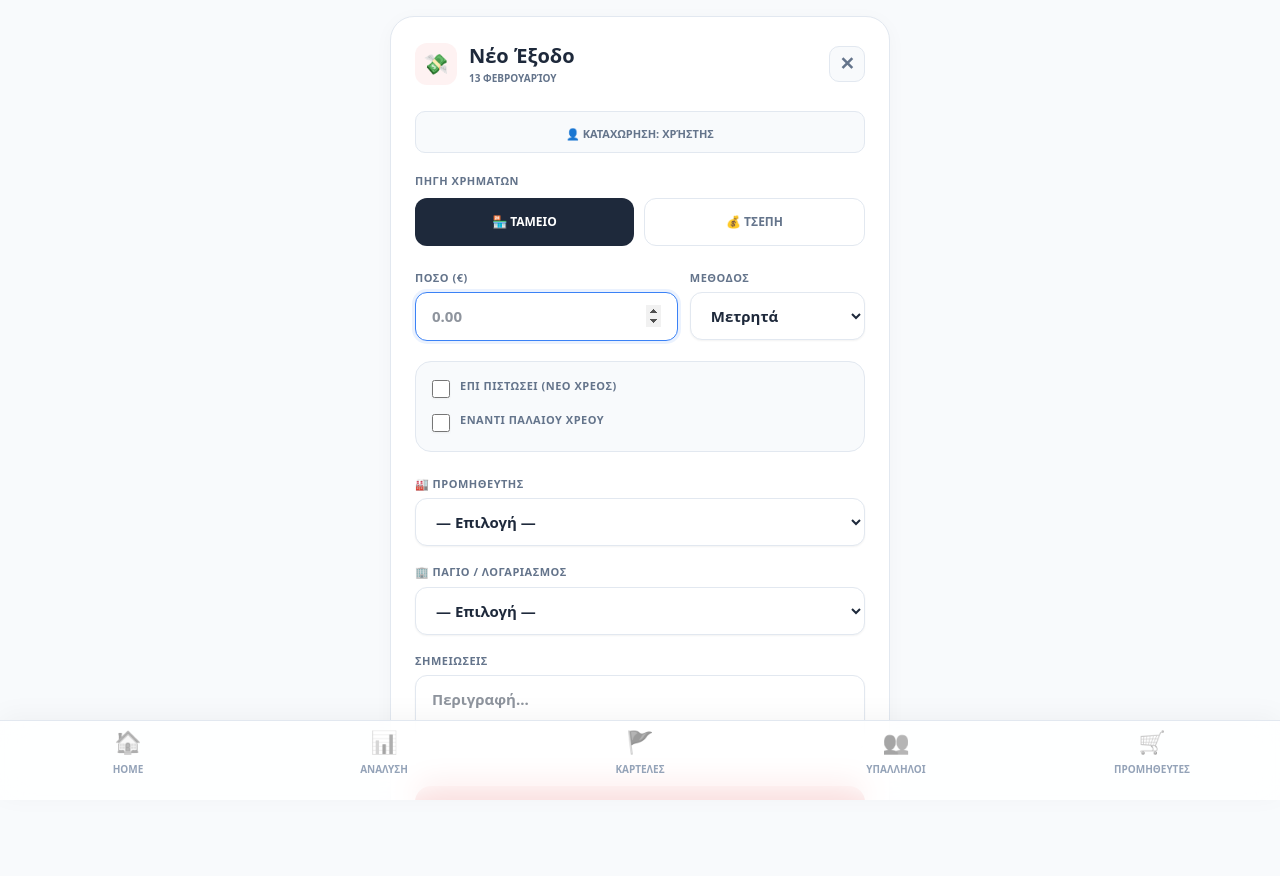
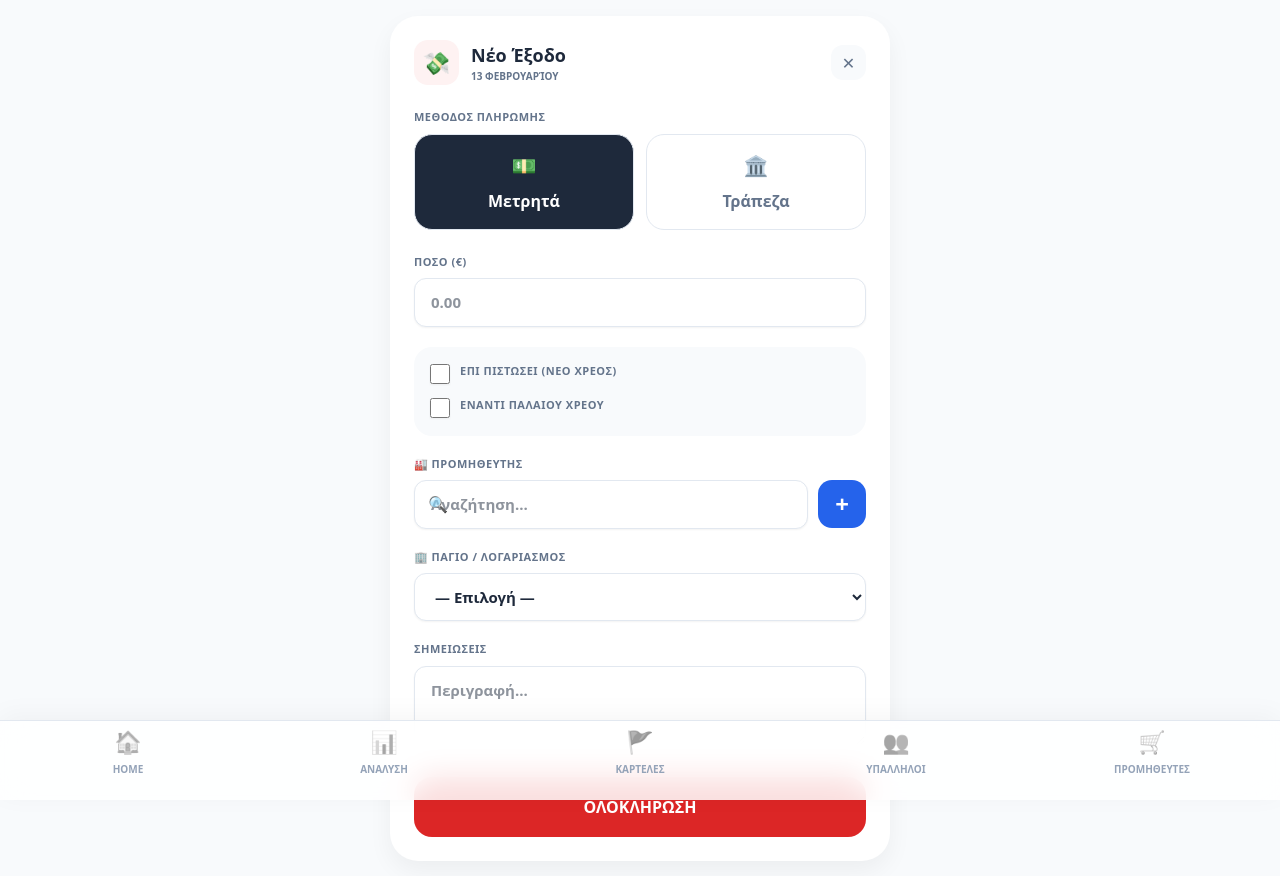
Before and after one commit to tsigris/cosy-management, a Next.js app: page /add-expense in a window 1280 px wide. Before the commit the page ends 800 px from the top, so only its background shows below. Built offline with nearby package versions, Linux system fonts and the light colour scheme.

Commit message:
Update page.tsx

```diff
--- a/src/app/add-expense/page.tsx
+++ b/src/app/add-expense/page.tsx
@@ -6,7 +6,6 @@ import { useRouter, useSearchParams } from 'next/navigation'
 import { supabase } from '@/lib/supabase'
 import Link from 'next/link'
 
-// --- ΕΠΑΓΓΕΛΜΑΤΙΚΗ ΠΑΛΕΤΑ ΧΡΩΜΑΤΩΝ ---
 const colors = {
   primaryDark: '#1e293b',
   secondaryText: '#64748b',
@@ -22,18 +21,13 @@ function AddExpenseForm() {
   const searchParams = useSearchParams()
 
   const urlSupId = searchParams.get('supId')
-  const urlAssetId = searchParams.get('assetId') // ΔΙΑΒΑΖΟΥΜΕ ΤΟ ASSET ID ΑΠΟ ΤΟ URL
+  const urlAssetId = searchParams.get('assetId')
   const isDebtMode = searchParams.get('mode') === 'debt'
 
   const getBusinessDate = () => {
     const now = new Date()
-    if (now.getHours() < 7) {
-      now.setDate(now.getDate() - 1)
-    }
-    const year = now.getFullYear()
-    const month = String(now.getMonth() + 1).padStart(2, '0')
-    const day = String(now.getDate()).padStart(2, '0')
-    return `${year}-${month}-${day}`
+    if (now.getHours() < 7) now.setDate(now.getDate() - 1)
+    return now.toISOString().split('T')[0]
   }
 
   const selectedDate = searchParams.get('date') || getBusinessDate()
@@ -43,22 +37,19 @@ function AddExpenseForm() {
   const [notes, setNotes] = useState('')
   const [isCredit, setIsCredit] = useState(false)
   const [isAgainstDebt, setIsAgainstDebt] = useState(isDebtMode)
-  const [source, setSource] = useState('store')
   const [currentUsername, setCurrentUsername] = useState('Χρήστης')
   const [loading, setLoading] = useState(true)
 
   const [suppliers, setSuppliers] = useState<any[]>([])
   const [fixedAssets, setFixedAssets] = useState<any[]>([])
+  const [searchTerm, setSearchTerm] = useState('')
   const [selectedSup, setSelectedSup] = useState(urlSupId || '')
-  const [selectedFixed, setSelectedFixed] = useState(urlAssetId || '') // ΑΡΧΙΚΟΠΟΙΗΣΗ ΜΕ ΤΟ URL ASSET ID
+  const [selectedFixed, setSelectedFixed] = useState(urlAssetId || '')
 
   const loadFormData = useCallback(async () => {
     try {
       const { data: { session } } = await supabase.auth.getSession()
-      if (!session?.user) {
-        setLoading(false)
-        return
-      }
+      if (!session?.user) return
 
       const { data: profile } = await supabase.from('profiles').select('username, store_id').eq('id', session.user.id).maybeSingle()
       if (profile?.username) setCurrentUsername(profile.username)
@@ -71,23 +62,20 @@ function AddExpenseForm() {
 
         if (sRes.data) setSuppliers(sRes.data)
         if (fRes.data) setFixedAssets(fRes.data)
-
-        // ΑΝ ΗΡΘΑΜΕ ΑΠΟ ΤΑ ΠΑΓΙΑ, ΣΙΓΟΥΡΕΥΟΥΜΕ ΟΤΙ ΕΧΕΙ ΕΠΙΛΕΓΕΙ ΤΟ ΣΩΣΤΟ
-        if (urlAssetId) {
-            setSelectedFixed(urlAssetId)
-            setSelectedSup('')
-        }
       }
     } catch (error) {
-      console.error('Error loading form data:', error)
+      console.error(error)
     } finally {
       setLoading(false)
     }
-  }, [urlAssetId, urlSupId])
+  }, [])
 
-  useEffect(() => {
-    loadFormData()
-  }, [loadFormData])
+  useEffect(() => { loadFormData() }, [loadFormData])
+
+  // Φιλτράρισμα προμηθευτών για την αναζήτηση
+  const filteredSuppliers = suppliers.filter(s =>
+    s.name.toLowerCase().includes(searchTerm.toLowerCase())
+  )
 
   async function handleSave() {
     if (!amount || Number(amount) <= 0) return alert('Συμπληρώστε το ποσό')
@@ -95,28 +83,25 @@ function AddExpenseForm() {
 
     try {
       const { data: { session } } = await supabase.auth.getSession()
-      const user = session?.user
-      const { data: profile } = await supabase.from('profiles').select('store_id').eq('id', user?.id).maybeSingle()
-
-      if (!profile?.store_id) throw new Error('Δεν βρέθηκε κατάστημα')
+      const { data: profile } = await supabase.from('profiles').select('store_id').eq('id', session?.user.id).maybeSingle()
 
       let category = 'Λοιπά'
       if (selectedSup) category = 'Εμπορεύματα'
       else if (selectedFixed) category = 'Πάγια'
 
       const payload = {
-        amount: source === 'pocket' ? -Math.abs(Number(amount)) : Number(amount),
+        amount: Number(amount),
         method: isCredit ? 'Πίστωση' : method,
-        notes: source === 'pocket' ? `(ΤΣΕΠΗ) ${notes}` : notes,
         is_credit: isCredit,
         type: isAgainstDebt ? 'debt_payment' : 'expense',
         date: selectedDate,
-        user_id: user?.id,
-        store_id: profile.store_id,
+        user_id: session?.user.id,
+        store_id: profile?.store_id,
         supplier_id: selectedSup || null,
         fixed_asset_id: selectedFixed || null,
-        category: source === 'pocket' ? 'pocket' : (isAgainstDebt ? 'Εξόφληση Χρέους' : category),
-        created_by_name: currentUsername
+        category: isAgainstDebt ? 'Εξόφληση Χρέους' : category,
+        created_by_name: currentUsername,
+        notes
       }
 
       const { error } = await supabase.from('transactions').insert([payload])
@@ -125,74 +110,53 @@ function AddExpenseForm() {
       router.push(`/?date=${selectedDate}`)
       router.refresh()
     } catch (error: any) {
-      alert('Σφάλμα: ' + error.message)
+      alert(error.message)
       setLoading(false)
     }
   }
 
-  const themeColor = isAgainstDebt ? colors.accentBlue : colors.accentRed;
+  return (
+    <main style={{ backgroundColor: colors.bgLight, minHeight: '100vh', padding: '16px' }}>
+      <div style={formCardStyle}>
 
-  return (
-    <main style={{ backgroundColor: colors.bgLight, height: '100vh', overflowY: 'auto', WebkitOverflowScrolling: 'touch' }}>
-      <div style={{ ...formCardStyle, marginBottom: '100px' }}>
-
-        <div style={{ display: 'flex', justifyContent: 'space-between', alignItems: 'center', marginBottom: '25px' }}>
+        <div style={headerRow}>
           <div style={{ display: 'flex', alignItems: 'center', gap: '12px' }}>
-            <div style={{ ...logoBoxStyle, backgroundColor: (isAgainstDebt || urlAssetId) ? '#dbeafe' : '#fef2f2' }}>
-              {(isAgainstDebt || urlAssetId) ? '💳' : '💸'}
-            </div>
+            <div style={{ ...logoBoxStyle, backgroundColor: '#fef2f2' }}>💸</div>
             <div>
-              <h1 style={{ fontWeight: '800', fontSize: '20px', margin: 0, color: colors.primaryDark }}>
-                {urlAssetId ? 'Πληρωμή Παγίου' : (isAgainstDebt ? 'Εξόφληση Χρέους' : 'Νέο Έξοδο')}
-              </h1>
-              <p style={{ margin: 0, fontSize: '10px', color: colors.secondaryText, fontWeight: '700' }}>
-                {new Date(selectedDate).toLocaleDateString('el-GR', { day: 'numeric', month: 'long' }).toUpperCase()}
-              </p>
+              <h1 style={titleStyle}>{isAgainstDebt ? 'Εξόφληση Χρέους' : 'Νέο Έξοδο'}</h1>
+              <p style={dateSubtitle}>{new Date(selectedDate).toLocaleDateString('el-GR', { day: 'numeric', month: 'long' }).toUpperCase()}</p>
             </div>
           </div>
-          <Link href={urlAssetId ? "/fixed-assets" : (isDebtMode ? "/suppliers-balance" : "/")} style={backBtnStyle}>✕</Link>
+          <Link href="/" style={backBtnStyle}>✕</Link>
         </div>
 
-        <div style={userIndicator}>
-          <span style={{ fontSize: '11px', fontWeight: '800', color: colors.secondaryText }}>👤 ΚΑΤΑΧΩΡΗΣΗ: {currentUsername.toUpperCase()}</span>
-        </div>
-
+        {/* ΜΕΘΟΔΟΣ ΠΛΗΡΩΜΗΣ ΜΕ ΕΙΚΟΝΙΔΙΑ */}
         <div style={{ marginBottom: '24px' }}>
-          <label style={labelStyle}>ΠΗΓΗ ΧΡΗΜΑΤΩΝ</label>
-          <div style={{ display: 'flex', gap: '10px', marginTop: '8px' }}>
+          <label style={labelStyle}>ΜΕΘΟΔΟΣ ΠΛΗΡΩΜΗΣ</label>
+          <div style={{ display: 'flex', gap: '12px', marginTop: '8px' }}>
             <button
-              type="button"
-              onClick={() => { setSource('store'); setIsCredit(false); }}
-              style={{ ...sourceBtn, backgroundColor: source === 'store' ? colors.primaryDark : colors.white, color: source === 'store' ? 'white' : colors.secondaryText, border: source === 'store' ? 'none' : `1px solid ${colors.border}` }}
+              onClick={() => {setMethod('Μετρητά'); setIsCredit(false);}}
+              style={{ ...methodBtn, backgroundColor: method === 'Μετρητά' && !isCredit ? colors.primaryDark : colors.white, color: method === 'Μετρητά' && !isCredit ? 'white' : colors.secondaryText }}
             >
-              🏪 ΤΑΜΕΙΟ
+              <span style={{fontSize: '20px'}}>💵</span>
+              <span>Μετρητά</span>
             </button>
             <button
-              type="button"
-              onClick={() => { setSource('pocket'); setIsCredit(false); setIsAgainstDebt(false); }}
-              style={{ ...sourceBtn, backgroundColor: source === 'pocket' ? '#8b5cf6' : colors.white, color: source === 'pocket' ? 'white' : colors.secondaryText, border: source === 'pocket' ? 'none' : `1px solid ${colors.border}` }}
+              onClick={() => {setMethod('Τράπεζα'); setIsCredit(false);}}
+              style={{ ...methodBtn, backgroundColor: method === 'Τράπεζα' && !isCredit ? colors.primaryDark : colors.white, color: method === 'Τράπεζα' && !isCredit ? 'white' : colors.secondaryText }}
             >
-              💰 ΤΣΕΠΗ
+              <span style={{fontSize: '20px'}}>🏛️</span>
+              <span>Τράπεζα</span>
             </button>
           </div>
         </div>
 
-        <div style={{ display: 'flex', gap: '12px', marginBottom: '20px' }}>
-          <div style={{ flex: 1.5 }}>
+        <div style={{ marginBottom: '20px' }}>
           <label style={labelStyle}>ΠΟΣΟ (€)</label>
-            <input type="number" inputMode="decimal" value={amount} onChange={e => setAmount(e.target.value)} style={inputStyle} placeholder="0.00" autoFocus />
-          </div>
-          <div style={{ flex: 1 }}>
-            <label style={labelStyle}>ΜΕΘΟΔΟΣ</label>
-            <select value={method} onChange={e => setMethod(e.target.value)} style={inputStyle} disabled={isCredit}>
-              <option value="Μετρητά">Μετρητά</option>
-              <option value="Τράπεζα">Τράπεζα</option>
-            </select>
-          </div>
+          <input type="number" inputMode="decimal" value={amount} onChange={e => setAmount(e.target.value)} style={inputStyle} placeholder="0.00" />
         </div>
 
-        {source === 'store' && (
-          <div style={{ ...creditPanel, border: (isAgainstDebt || urlAssetId) ? `2px solid ${colors.accentBlue}` : `1px solid ${colors.border}` }}>
+        <div style={creditPanel}>
           <div style={{ marginBottom: '12px', display: 'flex', alignItems: 'center', gap: '10px' }}>
             <input type="checkbox" checked={isCredit} onChange={e => {setIsCredit(e.target.checked); if(e.target.checked) setIsAgainstDebt(false)}} id="credit" style={checkboxStyle} />
             <label htmlFor="credit" style={checkLabel}>ΕΠΙ ΠΙΣΤΩΣΕΙ (ΝΕΟ ΧΡΕΟΣ)</label>
@@ -202,23 +166,37 @@ function AddExpenseForm() {
             <label htmlFor="against" style={{...checkLabel, color: isAgainstDebt ? colors.accentBlue : colors.primaryDark }}>ΕΝΑΝΤΙ ΠΑΛΑΙΟΥ ΧΡΕΟΥ</label>
           </div>
         </div>
+
+        {/* ΑΝΑΖΗΤΗΣΗ ΠΡΟΜΗΘΕΥΤΗ ΜΕ + */}
+        <div style={{ marginBottom: '20px' }}>
+          <label style={labelStyle}>🏭 ΠΡΟΜΗΘΕΥΤΗΣ</label>
+          <div style={{ display: 'flex', gap: '10px', alignItems: 'center' }}>
+            <div style={{ position: 'relative', flex: 1 }}>
+              <span style={searchIcon}>🔍</span>
+              <input
+                type="text"
+                placeholder="Αναζήτηση..."
+                value={searchTerm}
+                onChange={(e) => setSearchTerm(e.target.value)}
+                style={{ ...inputStyle, paddingLeft: '40px' }}
+              />
+              {searchTerm && (
+                <div style={dropdownList}>
+                  {filteredSuppliers.map(s => (
+                    <div key={s.id} onClick={() => {setSelectedSup(s.id); setSearchTerm(s.name);}} style={dropdownItem}>
+                      {s.name}
+                    </div>
+                  ))}
+                </div>
               )}
-
-        <div style={selectGroup}>
-          <label style={labelStyle}>🏭 ΠΡΟΜΗΘΕΥΤΗΣ</label>
-          <select value={selectedSup} onChange={e => {setSelectedSup(e.target.value); setSelectedFixed('');}} style={{...inputStyle, border: urlSupId ? `2px solid ${colors.accentBlue}` : `1px solid ${colors.border}`}}>
-            <option value="">— Επιλογή —</option>
-            {suppliers.map(s => <option key={s.id} value={s.id}>{s.name}</option>)}
-          </select>
+            </div>
+            <Link href="/suppliers/new" style={plusBtn}>+</Link>
+          </div>
         </div>
 
-        <div style={selectGroup}>
+        <div style={{ marginBottom: '20px' }}>
           <label style={labelStyle}>🏢 ΠΑΓΙΟ / ΛΟΓΑΡΙΑΣΜΟΣ</label>
-          <select
-            value={selectedFixed}
-            onChange={e => {setSelectedFixed(e.target.value); setSelectedSup('');}}
-            style={{...inputStyle, border: urlAssetId ? `2px solid ${colors.accentBlue}` : `1px solid ${colors.border}`}}
-          >
+          <select value={selectedFixed} onChange={e => setSelectedFixed(e.target.value)} style={inputStyle}>
             <option value="">— Επιλογή —</option>
             {fixedAssets.map(f => <option key={f.id} value={f.id}>{f.name}</option>)}
           </select>
@@ -226,11 +204,11 @@ function AddExpenseForm() {
 
         <div style={{ marginBottom: '25px' }}>
           <label style={labelStyle}>ΣΗΜΕΙΩΣΕΙΣ</label>
-          <textarea value={notes} onChange={e => setNotes(e.target.value)} style={{ ...inputStyle, height: '80px', paddingTop: '12px' }} placeholder="Περιγραφή..." />
+          <textarea value={notes} onChange={e => setNotes(e.target.value)} style={{ ...inputStyle, height: '80px' }} placeholder="Περιγραφή..." />
         </div>
 
-        <button onClick={handleSave} disabled={loading} style={{ ...saveBtn, backgroundColor: (urlAssetId || isAgainstDebt) ? colors.accentBlue : colors.accentRed, marginBottom: '60px' }}>
-          {loading ? 'ΓΙΝΕΤΑΙ ΑΠΟΘΗΚΕΥΣΗ...' : (urlAssetId ? 'ΚΑΤΑΧΩΡΗΣΗ ΠΛΗΡΩΜΗΣ' : (isAgainstDebt ? 'ΟΛΟΚΛΗΡΩΣΗ ΕΞΟΦΛΗΣΗΣ' : 'ΟΛΟΚΛΗΡΩΣΗ ΕΞΟΔΟΥ'))}
+        <button onClick={handleSave} disabled={loading} style={{ ...saveBtn, backgroundColor: isAgainstDebt ? colors.accentBlue : colors.accentRed }}>
+          {loading ? 'ΑΠΟΘΗΚΕΥΣΗ...' : 'ΟΛΟΚΛΗΡΩΣΗ'}
         </button>
       </div>
     </main>
@@ -238,19 +216,24 @@ function AddExpenseForm() {
 }
 
 // --- STYLES ---
-const formCardStyle = { maxWidth: '500px', margin: '16px auto', backgroundColor: colors.white, borderRadius: '24px', padding: '24px', border: `1px solid ${colors.border}`, boxShadow: '0 4px 20px rgba(0,0,0,0.03)' };
-const logoBoxStyle: any = { width: '42px', height: '42px', borderRadius: '12px', display: 'flex', alignItems: 'center', justifyContent: 'center', fontSize: '20px' };
-const backBtnStyle: any = { textDecoration: 'none', color: colors.secondaryText, fontSize: '18px', fontWeight: 'bold', width: '36px', height: '36px', display: 'flex', alignItems: 'center', justifyContent: 'center', backgroundColor: colors.bgLight, borderRadius: '10px', border: `1px solid ${colors.border}` };
-const labelStyle: any = { fontSize: '10px', fontWeight: '800', color: colors.secondaryText, marginBottom: '6px', display: 'block', letterSpacing: '0.5px' };
-const inputStyle: any = { width: '100%', padding: '15px', borderRadius: '12px', border: `1px solid ${colors.border}`, fontSize: '15px', fontWeight: '700', backgroundColor: colors.bgLight, boxSizing: 'border-box' as const, outline: 'none', color: colors.primaryDark };
-const sourceBtn: any = { flex: 1, padding: '14px', borderRadius: '12px', fontWeight: '800', fontSize: '12px', cursor: 'pointer' };
-const userIndicator = { marginBottom: '20px', padding: '8px', backgroundColor: colors.bgLight, borderRadius: '10px', textAlign: 'center' as any, border: `1px solid ${colors.border}` };
-const creditPanel = { backgroundColor: colors.bgLight, padding: '16px', borderRadius: '16px', marginBottom: '24px', border: `1px solid ${colors.border}` };
-const selectGroup = { marginBottom: '18px' };
-const saveBtn: any = { width: '100%', padding: '18px', color: 'white', border: 'none', borderRadius: '16px', fontWeight: '800', fontSize: '16px', cursor: 'pointer' };
-const checkLabel: any = { fontSize: '12px', fontWeight: '700', color: colors.primaryDark, cursor: 'pointer' };
-const checkboxStyle = { width: '18px', height: '18px', cursor: 'pointer' };
+const formCardStyle = { maxWidth: '500px', margin: '0 auto', backgroundColor: colors.white, borderRadius: '28px', padding: '24px', boxShadow: '0 10px 25px rgba(0,0,0,0.05)' };
+const headerRow = { display: 'flex', justifyContent: 'space-between', alignItems: 'center', marginBottom: '24px' };
+const titleStyle = { fontWeight: '800', fontSize: '18px', margin: 0, color: colors.primaryDark };
+const dateSubtitle = { margin: 0, fontSize: '10px', color: colors.secondaryText, fontWeight: '700' };
+const logoBoxStyle = { width: '45px', height: '45px', borderRadius: '14px', display: 'flex', alignItems: 'center', justifyContent: 'center', fontSize: '22px' };
+const backBtnStyle = { textDecoration: 'none', color: colors.secondaryText, width: '35px', height: '35px', display: 'flex', alignItems: 'center', justifyContent: 'center', backgroundColor: colors.bgLight, borderRadius: '12px' };
+const labelStyle = { fontSize: '10px', fontWeight: '800', color: colors.secondaryText, marginBottom: '8px', display: 'block', letterSpacing: '0.5px' };
+const inputStyle = { width: '100%', padding: '14px', borderRadius: '14px', border: `1px solid ${colors.border}`, fontSize: '15px', fontWeight: '700', outline: 'none', backgroundColor: colors.bgLight };
+const methodBtn: any = { flex: 1, display: 'flex', flexDirection: 'column', alignItems: 'center', gap: '8px', padding: '16px', borderRadius: '18px', border: `1px solid ${colors.border}`, cursor: 'pointer', fontWeight: '700', transition: '0.2s' };
+const creditPanel = { backgroundColor: colors.bgLight, padding: '16px', borderRadius: '18px', marginBottom: '20px' };
+const checkboxStyle = { width: '20px', height: '20px' };
+const checkLabel = { fontSize: '12px', fontWeight: '700', color: colors.primaryDark };
+const searchIcon = { position: 'absolute' as const, left: '14px', top: '50%', transform: 'translateY(-50%)', fontSize: '16px' };
+const plusBtn = { width: '48px', height: '48px', backgroundColor: colors.accentBlue, color: 'white', display: 'flex', alignItems: 'center', justifyContent: 'center', borderRadius: '14px', fontSize: '24px', textDecoration: 'none', fontWeight: 'bold' };
+const saveBtn = { width: '100%', padding: '18px', color: 'white', border: 'none', borderRadius: '18px', fontWeight: '800', fontSize: '16px' };
+const dropdownList = { position: 'absolute' as const, top: '100%', left: 0, right: 0, backgroundColor: 'white', border: `1px solid ${colors.border}`, borderRadius: '12px', marginTop: '4px', zIndex: 10, maxHeight: '200px', overflowY: 'auto' as const };
+const dropdownItem = { padding: '12px', borderBottom: `1px solid ${colors.border}`, fontSize: '14px', fontWeight: '600', cursor: 'pointer' };
 
 export default function AddExpensePage() {
-  return <Suspense fallback={<div style={{padding:'40px', textAlign:'center', color: colors.secondaryText}}>Φόρτωση...</div>}><AddExpenseForm /></Suspense>
+  return <Suspense><AddExpenseForm /></Suspense>
 }
```
Lines whose indentation alone changed are shown as unchanged.
